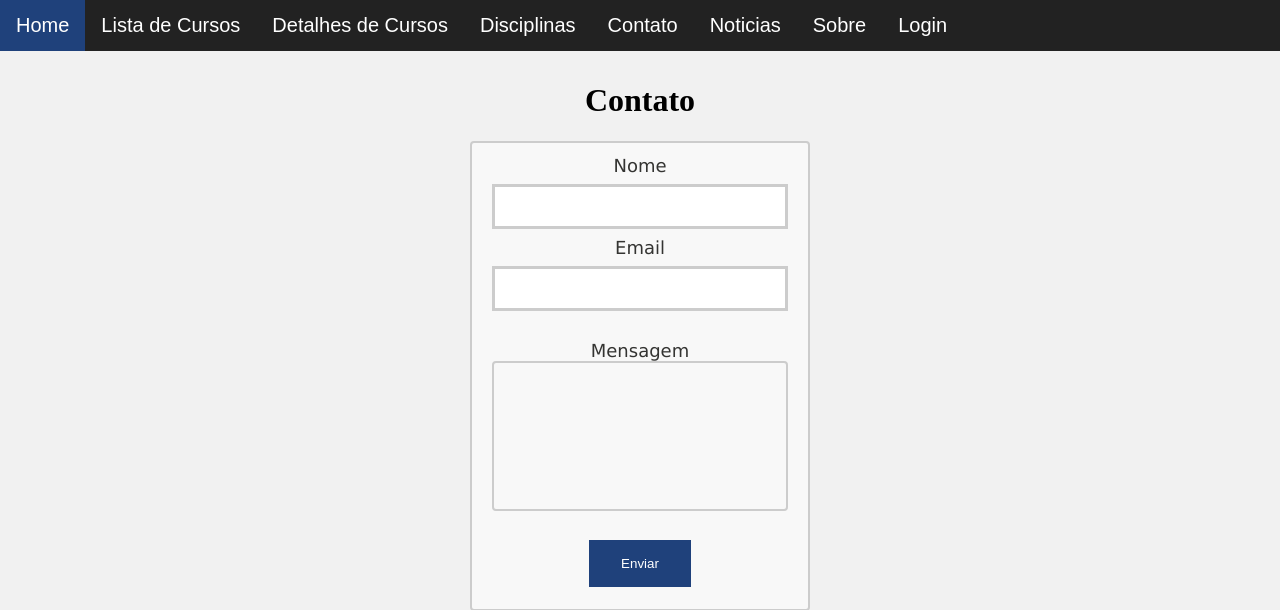
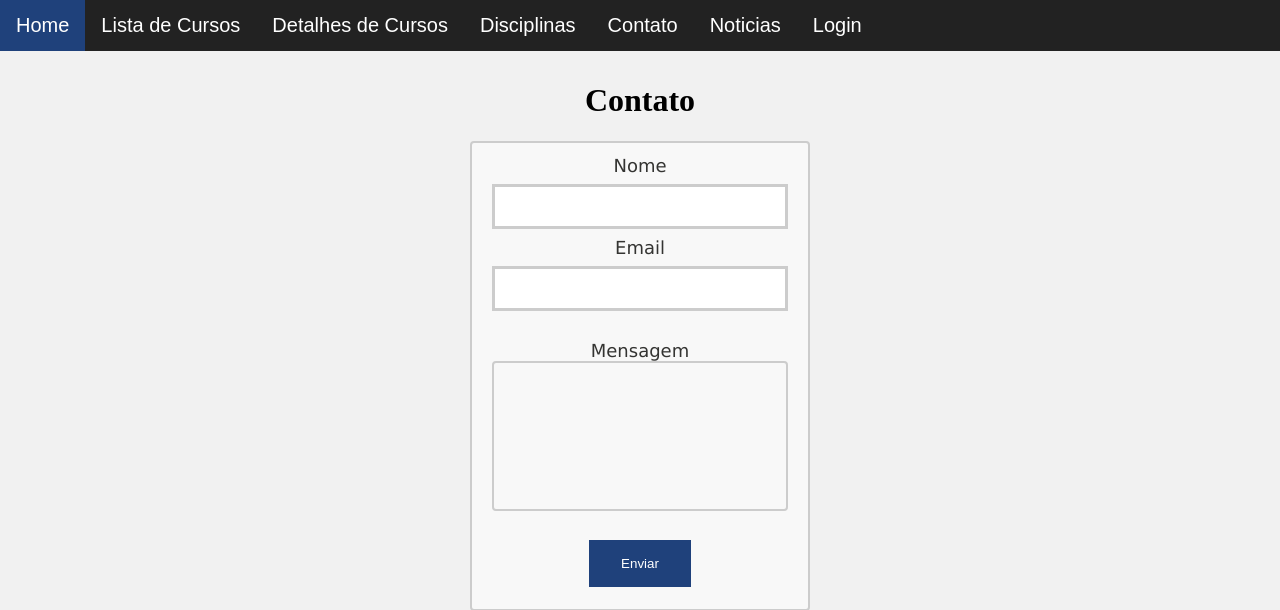
Before and after one commit to dbgarcia/lmsimpacta, a Django app: page /contato in a window 1280 px wide. Shown: the part 208-818 px from the top of the page. Run offline with Django 3.2, Linux system fonts and the light colour scheme; parts of the project's set-up code (start-up, migrations or seed data) failed here and were passed over.

Commit message:
Update base.html

```diff
--- a/core/templates/base.html
+++ b/core/templates/base.html
@@ -25,7 +25,6 @@
             <li><a href="/templates/disciplina.html">Disciplinas</a></li>
             <li><a href="/templates/contato.html">Contato</a></li>
 	    <li><a href="/templates/noticias.html">Noticias</a></li>
-	    <li><a href="#">Sobre</a></li>
             {% if not user.is_authenticated %}
             <li class="dropdown">
                 <li><a href="/entrar">Login</a></li>
```
